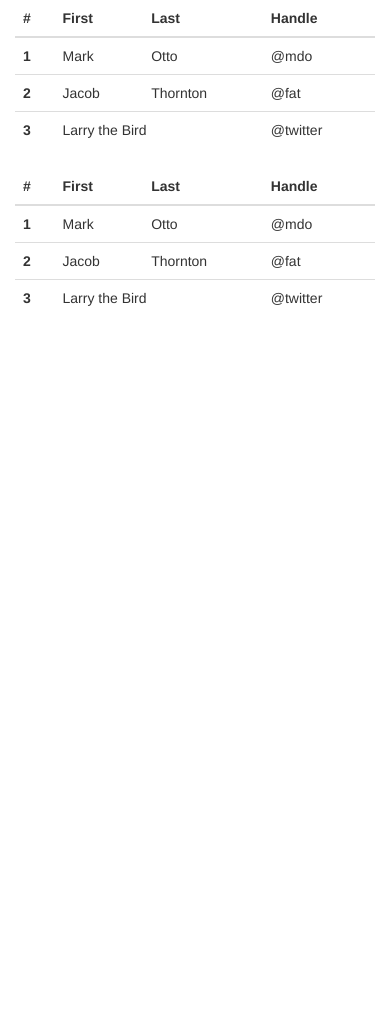
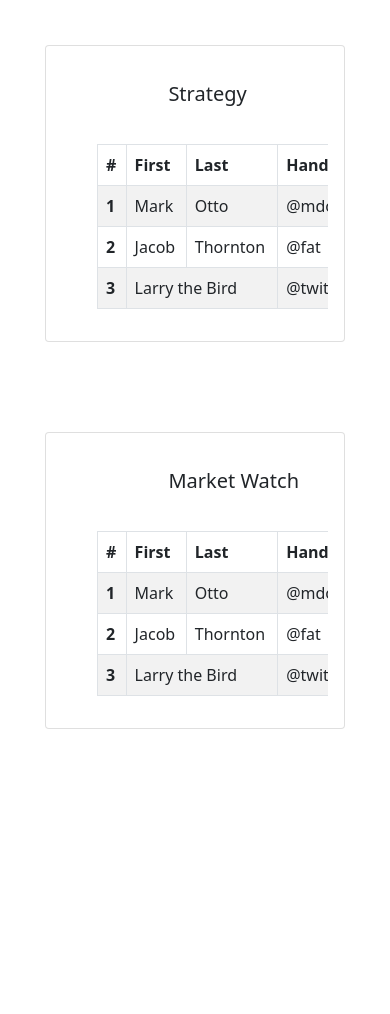
Before and after one commit to mozzam123/Trading, a Django app: page /home/ in a window 390 px wide. Shown: the top 1014 px of that part. Before the commit the page ends 936 px from the top of that part, so only its background shows below. Run offline with Django 4.2, Linux system fonts and the light colour scheme; the page is wider than the window, and the part outside it is not shown.

Commit message:
added two table

```diff
--- a/project/accounts/static/accounts/css/home.css
+++ b/project/accounts/static/accounts/css/home.css
@@ -1,6 +1,29 @@
-.divtable{
-    height: 400px;
-    width: 400px;
-    margin-left: 200px;
-    margin-top: 200px;
+.divtable {
+  height: 400px;
+  width: 400px;
+  margin-left: 200px;
+  margin-top: 200px;
 }
+
+.mytable {
+  width: 528px;
+  margin-left: 35px;
+  margin-top: 30px;
+  border-collapse: collapse;
+}
+
+th,
+td {
+  border: 1px solid #0a0a0a; /* This sets a 1-pixel solid border with a light gray color */
+  padding: 8px; /* Add some padding to the table cells for better spacing */
+  text-align: left; /* Align text to the left within cells */
+}
+
+th {
+  background-color: #f2f2f2; /* Add a background color to header cells for better visibility */
+}
+
+.card-heading{
+    margin-left: 40%;
+    margin-top: 20px;
+}
--- a/project/accounts/templates/home.html
+++ b/project/accounts/templates/home.html
@@ -5,39 +5,29 @@
   <head>
     <meta charset="UTF-8" />
     <meta name="viewport" content="width=device-width, initial-scale=1.0" />
-    <link rel="stylesheet" type="text/css" href="{% static 'accounts/css/home.css' %}">
-
-
-    <!-- Latest compiled and minified CSS -->
     <link
       rel="stylesheet"
-      href="https://cdn.jsdelivr.net/npm/bootstrap@3.3.7/dist/css/bootstrap.min.css"
-      integrity="sha384-BVYiiSIFeK1dGmJRAkycuHAHRg32OmUcww7on3RYdg4Va+PmSTsz/K68vbdEjh4u"
+      type="text/css"
+      href="{% static 'accounts/css/home.css' %}"
+    />
+
+    <link
+      href="https://cdn.jsdelivr.net/npm/bootstrap@5.0.2/dist/css/bootstrap.min.css"
+      rel="stylesheet"
+      integrity="sha384-EVSTQN3/azprG1Anm3QDgpJLIm9Nao0Yz1ztcQTwFspd3yD65VohhpuuCOmLASjC"
       crossorigin="anonymous"
     />
-
-    <!-- Optional theme -->
-    <link
-      rel="stylesheet"
-      href="https://cdn.jsdelivr.net/npm/bootstrap@3.3.7/dist/css/bootstrap-theme.min.css"
-      integrity="sha384-rHyoN1iRsVXV4nD0JutlnGaslCJuC7uwjduW9SVrLvRYooPp2bWYgmgJQIXwl/Sp"
-      crossorigin="anonymous"
-    />
-
-    <!-- Latest compiled and minified JavaScript -->
-    <script
-      src="https://cdn.jsdelivr.net/npm/bootstrap@3.3.7/dist/js/bootstrap.min.js"
-      integrity="sha384-Tc5IQib027qvyjSMfHjOMaLkfuWVxZxUPnCJA7l2mCWNIpG9mGCD8wGNIcPD7Txa"
-      crossorigin="anonymous"
-    ></script>
     <title>Document</title>
   </head>
   <body>
-    <div class="container">
     <div class="row">
-        <div class="col-md-6">
-          <table class="table">
-            <thead>
+      <div class="col-md-6 table1">
+        <div class="card" style="margin: 45px;">
+          <div class="card-body">
+            <h5 class="card-title card-heading">Strategy</h5>
+            <div class="table-responsive">
+              <table class="table table-bordered table-striped mytable">
+                <thead class="thead-dark">
                   <tr>
                     <th scope="col">#</th>
                     <th scope="col">First</th>
@@ -65,11 +55,17 @@
                   </tr>
                 </tbody>
               </table>
-
             </div>
-        <div class="col-md-6">
-          <table class="table">
-            <thead>
+          </div>
+        </div>
+      </div>
+      <div class="col-md-6 table1">
+        <div class="card" style="margin: 45px;">
+          <div class="card-body">
+            <h5 class="card-title card-heading">Market Watch</h5>
+            <div class="table-responsive">
+              <table class="table table-bordered table-striped mytable">
+                <thead class="thead-dark">
                   <tr>
                     <th scope="col">#</th>
                     <th scope="col">First</th>
```
Also changed, not shown: other parts of project/accounts/templates/home.html (+4 -8 lines). Lines whose indentation alone changed are shown as unchanged.
